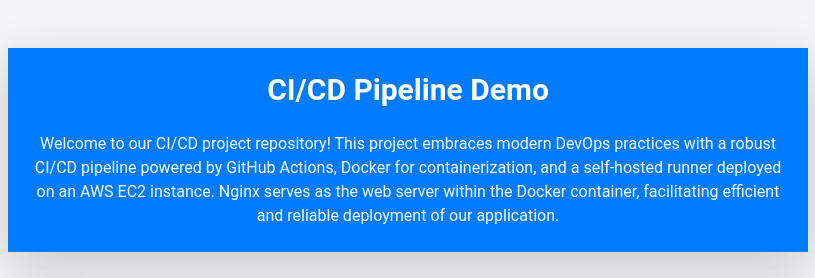
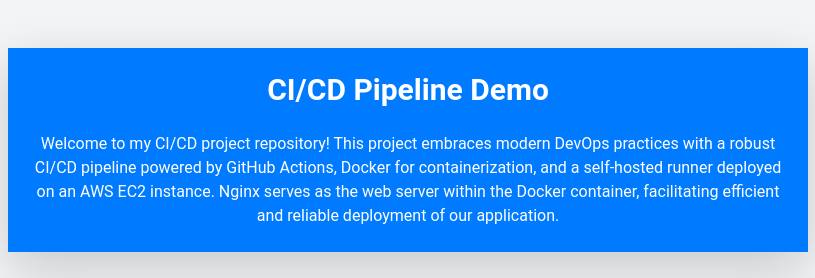
Before and after one commit to Harsh-Srivastav123/Github-Actions-CI-CD, a plain HTML site: page index.html in a window 1280 px wide. Shown: the top 278 px of the page, 232-1047 px from the left. Drawn offline with nearby package versions, Linux system fonts and the light colour scheme.

Commit message:
Update index.html

```diff
--- a/index.html
+++ b/index.html
@@ -43,7 +43,7 @@
   <!-- Introduction Section -->
   <section class="container mx-auto mt-5 p-4 bg-primary text-center text-white shadow-lg">
     <h1 class="text-3xl font-bold mb-4">CI/CD Pipeline Demo</h1>
-    <p>Welcome to our CI/CD project repository! This project embraces modern DevOps practices with a robust CI/CD pipeline powered by GitHub Actions, Docker for containerization, and a self-hosted runner deployed on an AWS EC2 instance. Nginx serves as the web server within the Docker container, facilitating efficient and reliable deployment of our application.</p>
+    <p>Welcome to my CI/CD project repository! This project embraces modern DevOps practices with a robust CI/CD pipeline powered by GitHub Actions, Docker for containerization, and a self-hosted runner deployed on an AWS EC2 instance. Nginx serves as the web server within the Docker container, facilitating efficient and reliable deployment of our application.</p>
   </section>
 
   <!-- Developer Section -->
```
